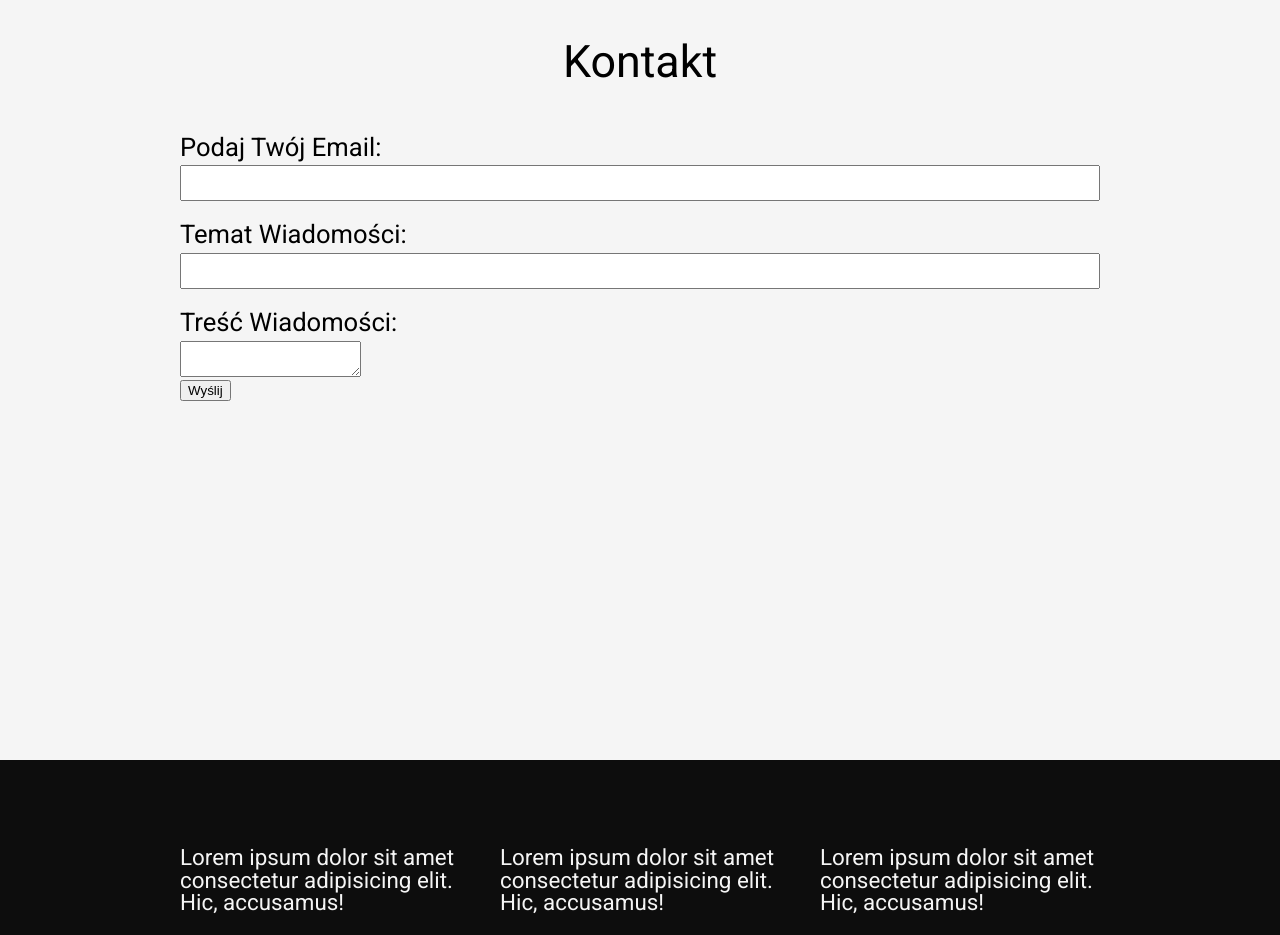
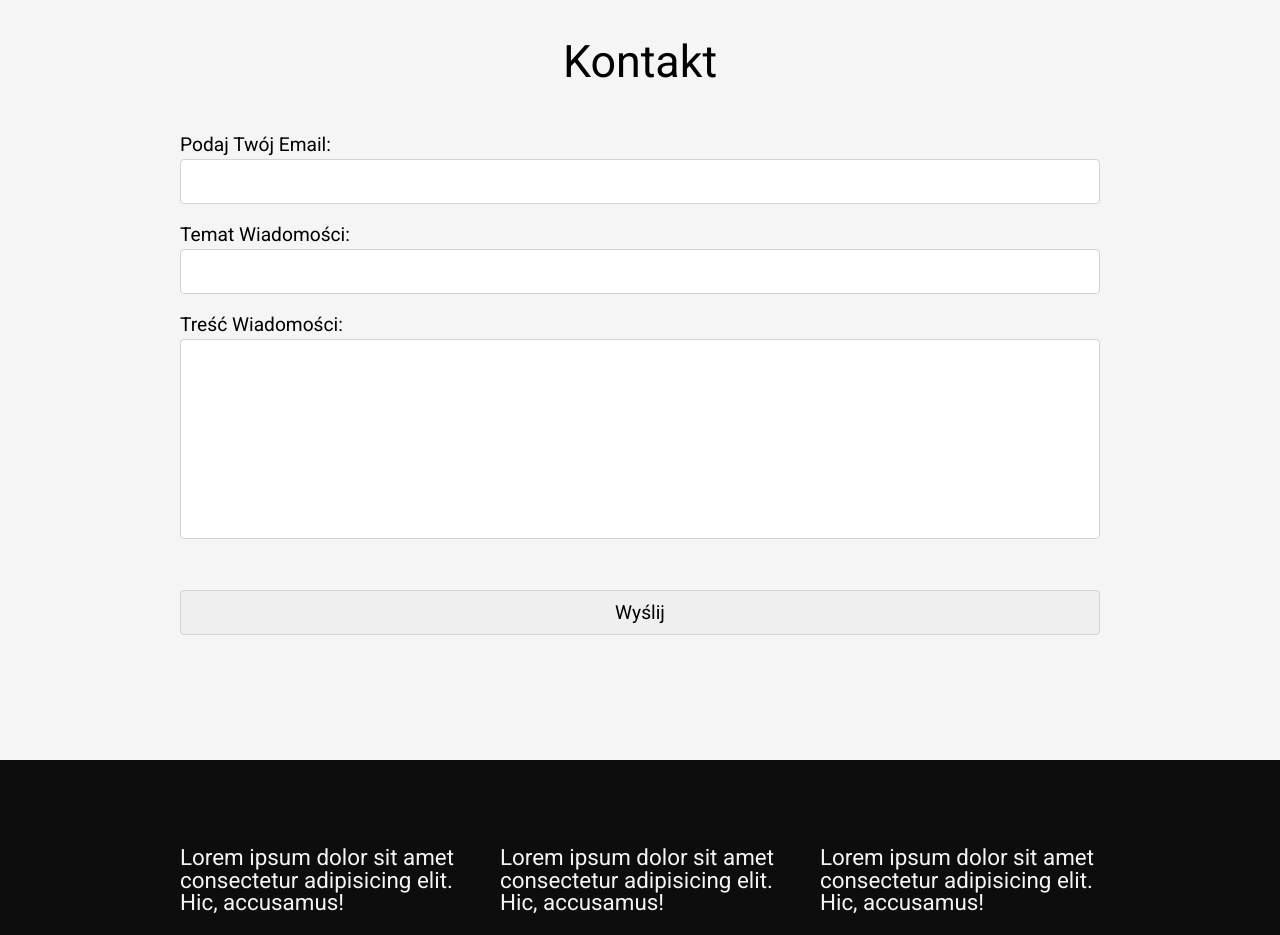
Before and after one commit to ktnless/praktyka_project1, a plain HTML site: page index.html in a window 1280 px wide. Shown: the part 3240-4175 px from the top of the page. Drawn offline with Linux system fonts and the light colour scheme.

Commit message:
mod contact form

```diff
--- a/index.html
+++ b/index.html
@@ -123,12 +123,12 @@
                     <div class="col">
                         <form>
                             <label for="mail">Podaj Twój Email:</label>
-                            <input type="email"  id="mail" ><br>
+                            <input type="email" id="mail"><br>
                             <label for="title">Temat Wiadomości:</label>
                             <input type="text" id="title"><br>
                             <label for="massage">Treść Wiadomości:</label>
                             <textarea id="massage"></textarea><br>
-                            <button type="submit">Wyślij</button>
+                            <input type="submit" value="Wyślij">
                         </form>
                     </div>
                 </div>
--- a/scss/_form.scss
+++ b/scss/_form.scss
@@ -1,14 +1,37 @@
-label {
+%properties {
     display: block;
     margin-bottom: 5px;
+    width: 100%;
+    font-size: 1.2rem;
+}
+label {
+    @extend %properties;
+}
+
+input {
+    @extend %properties;
     font-family: inherit;
-    width: 100%;
-    font-size: 1.6rem;
+    padding: 10px;
+    border: 1px solid lightgrey;
+    border-radius: 4px;
+    outline: 0;
+    transition-duration: .5s;
+
+    &:focus {
+        border-color: grey
+    }
+
+    &[type="submit"]{
+        margin-top: 30px;
+        transition-duration: .5s;
+        &:hover{
+            background-color: lightgrey
+        }
+    }
+
 }
-input {
-    display: block;
-    margin-bottom: 5px;
-    font-family: inherit;
-    width: 100%;
-    font-size: 1.6rem;
+textarea {
+    @extend input;
+    resize: none;
+    height: 200px;
 }
```
Also changed, not shown: css/style.css, 1 other file.
